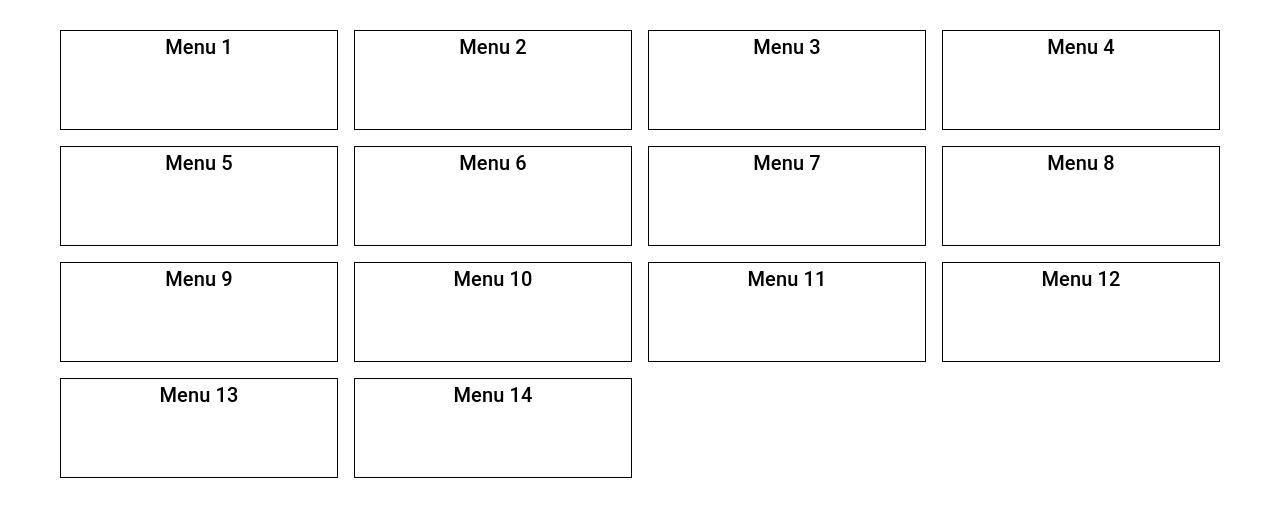
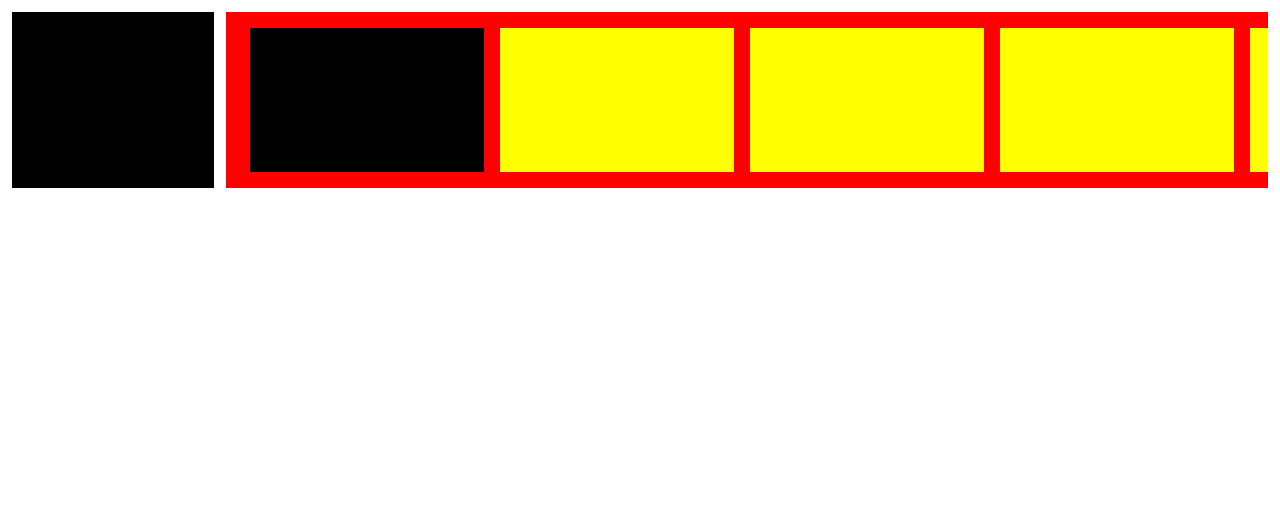
Before and after one commit to aakash-1105/react-app, a React (Create React App) app: page / in a window 1280 px wide. Shown: the top 516 px of the page. Built offline with nearby package versions, Linux system fonts and the light colour scheme.

Commit message:
Overflow box added

```diff
--- a/src/App.js
+++ b/src/App.js
@@ -16,6 +16,7 @@ import UseReducerHook from "./component/Hooks/UseReducerHook";
 import UseRefHook from "./component/Hooks/UseRefHook";
 import Parent from "./component/LazyLoading/Parent";
 import TextInput from "./component/ListArrowFocus/TextInput";
+import Overflowbox from "./component/OverflowBox/Overflowbox";
 // import List from "./component/ListArrowFocus/List";
 import RouterDom from "./component/ReactRouterDomV6/RouterDOm";
 import ReduxRootComponent from "./component/Redux/ReduxRootComponent";
@@ -42,7 +43,8 @@ function App() {
       {/* <CoditasCounter /> */}
       {/* <List /> */}
       {/* <TextInput /> */}
-      <GridWithHiddenBox />
+      {/* <GridWithHiddenBox /> */}
+      <Overflowbox />
     </div>
   );
 }
--- /dev/null
+++ b/src/component/OverflowBox/Overflowbox.jsx
@@ -0,0 +1,67 @@
+import React, { useEffect, useRef, useState } from "react";
+
+const Overflowbox = () => {
+  const boxRef = useRef();
+  const childRef = useRef([]);
+  const [selectedIdx, setSelectedIdx] = useState(0);
+
+  useEffect(() => {
+    console.log(boxRef);
+    console.log(boxRef.current.clientWidth);
+    console.log(boxRef.current.scrollWidth);
+  }, []);
+
+  const handleScroll = () => {
+    // Your scroll event logic goes here
+    // console.log(boxRef.current.scrollLeft);
+  };
+
+  const handleInView = (idx) => {
+    setSelectedIdx(idx);
+    childRef.current[idx].scrollIntoView({ behavior: "smooth" });
+  };
+  return (
+    <div
+      style={{ display: "flex", gap: "12px", height: "200px", padding: "12px" }}
+    >
+      <div style={{ flex: 1, backgroundColor: "black", flexShrink: 0 }}></div>
+      <div
+        ref={boxRef}
+        style={{
+          boxSizing: "border-box",
+          flex: 5,
+          backgroundColor: "red",
+          display: "flex",
+          padding: "16px",
+          overflow: "auto",
+        }}
+        onScroll={handleScroll}
+      >
+        {Array(10)
+          .fill(1)
+          .map((data, idx) => (
+            <div
+              key={idx}
+              ref={(el) => (childRef.current[idx] = el)}
+              style={{
+                width: "250px",
+                flexShrink: 0,
+                padding: "0 8px",
+                cursor: "pointer",
+              }}
+              onClick={() => handleInView(idx)}
+            >
+              <div
+                style={{
+                  height: "100%",
+                  backgroundColor: selectedIdx === idx ? "black" : "yellow",
+                }}
+              ></div>
+            </div>
+          ))}
+      </div>
+    </div>
+  );
+};
+
+export default Overflowbox;
```
